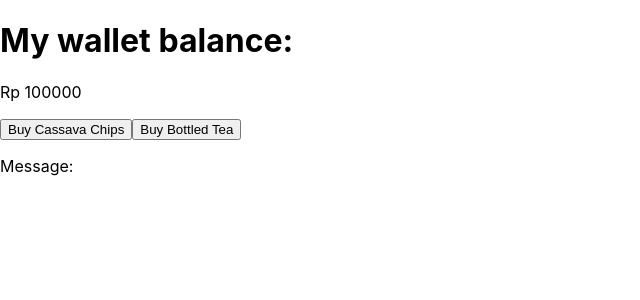
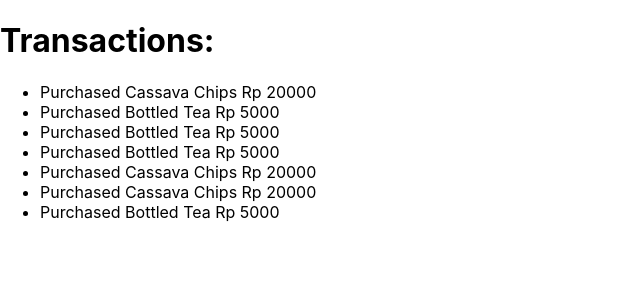
Before and after one commit to mfarisgibran/project-react-data, a React (Create React App) app: page / in a window 1280 px wide. Shown: the top 300 px of the page, without its empty margins (0-640 px from the left). Built offline with nearby package versions, Linux system fonts and the light colour scheme.

Commit message:
Create transactions component

```diff
--- a/src/App.js
+++ b/src/App.js
@@ -1,15 +1,17 @@
-// import Greeting from './Greeting'
-// import Button from './Button'
-// import OtherButton from './OtherButton'
-import Wallet from './Wallet'
+// import Greeting from './components/Greeting'
+// import Button from './components/Button'
+// import OtherButton from './components/OtherButton'
+// import Wallet from './components/Wallet'
+import Transactions from './components/Transactions'
 
 export default function App() {
   return (
     <div>
       {/* <Greeting name="M Faris Gibran" />
       <Button name="M Faris Gibran" />
-      <OtherButton>M Haidar Hanif</OtherButton> */}
-      <Wallet />
+      <OtherButton>M Haidar Hanif</OtherButton>
+      <Wallet /> */}
+      <Transactions />
     </div>
   )
 }
--- /dev/null
+++ b/src/components/Transactions.js
@@ -0,0 +1,31 @@
+import React, { Component } from 'react'
+
+export default class Transactions extends Component {
+  constructor(props) {
+    super(props)
+    this.state = {
+      transactions: [
+        'Purchased Cassava Chips Rp 20000',
+        'Purchased Bottled Tea Rp 5000',
+        'Purchased Bottled Tea Rp 5000',
+        'Purchased Bottled Tea Rp 5000',
+        'Purchased Cassava Chips Rp 20000',
+        'Purchased Cassava Chips Rp 20000',
+        'Purchased Bottled Tea Rp 5000',
+      ],
+    }
+  }
+
+  render() {
+    return (
+      <div>
+        <h1>Transactions:</h1>
+        <ul>
+          {this.state.transactions.map((transaction, index) => {
+            return <li key={index}>{transaction}</li>
+          })}
+        </ul>
+      </div>
+    )
+  }
+}
```
Also changed, not shown: src/components/Button.js (renamed from src/Button.js), src/components/Greeting.js (renamed from src/Greeting.js), src/components/OtherButton.js (renamed from src/OtherButton.js), src/components/Wallet.js (renamed from src/Wallet.js).
